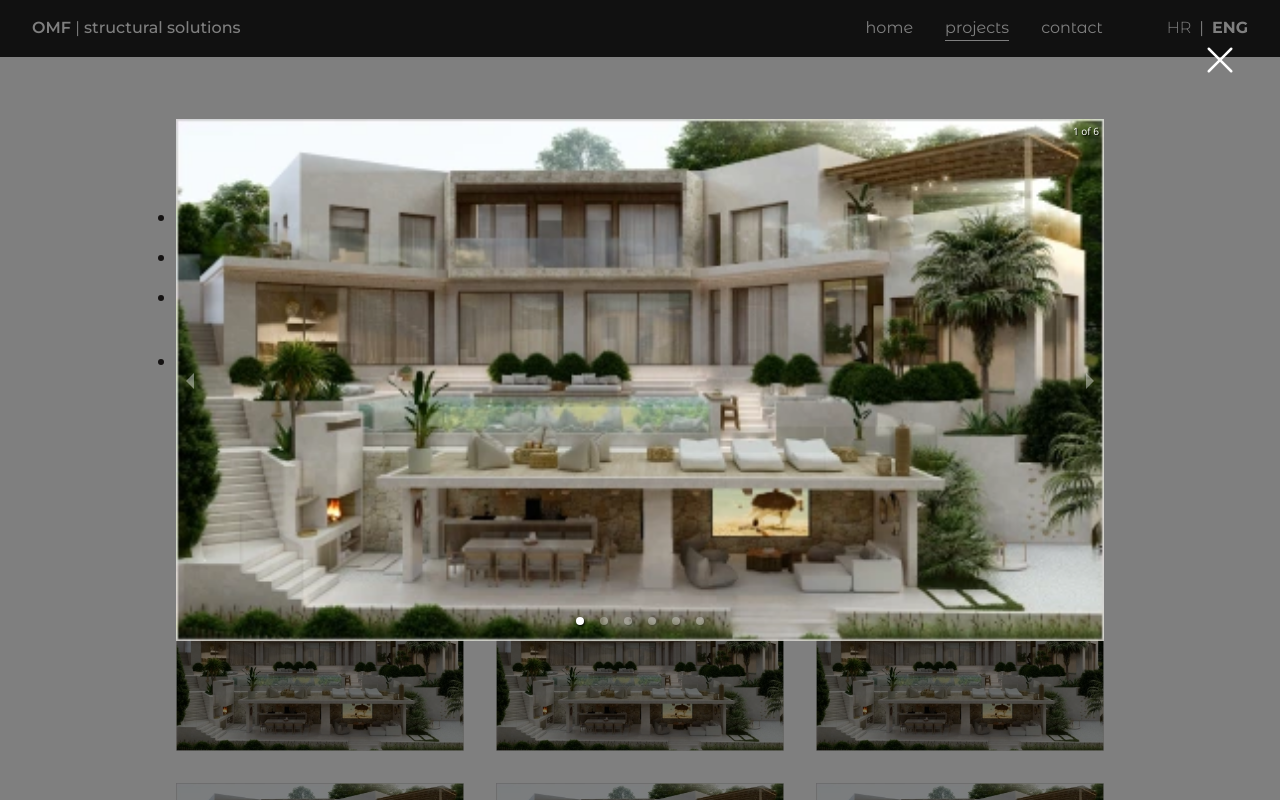
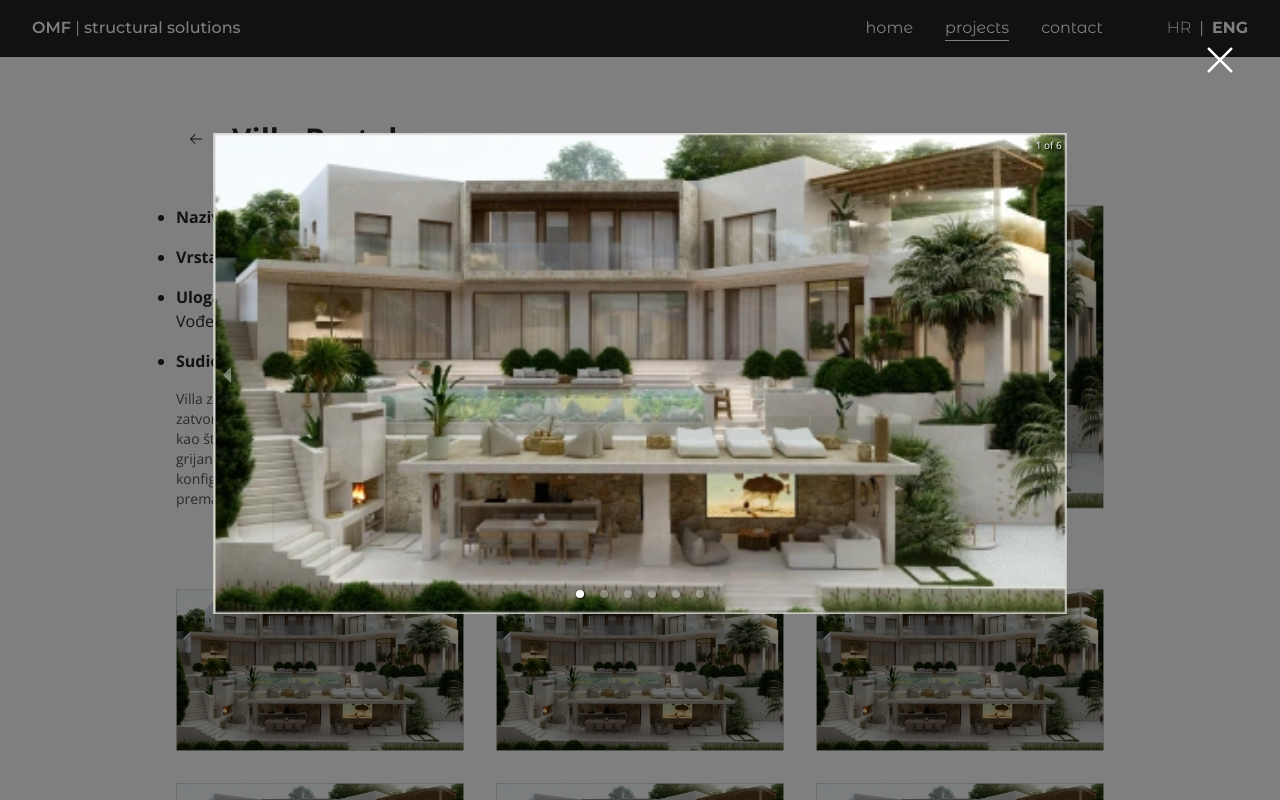
Before and after one commit to oyrad/omf, a Next.js app: page /en/projects/1 in a window 1280 px wide. Both pictures are taken after a click on the picture 320 px from the left and 670 px from the top of the page. Shown: the top 800 px of the page. Built offline with nearby package versions, Linux system fonts and the light colour scheme.

Commit message:
fix carousel height

```diff
--- a/app/[lang]/projects/[id]/components/ImageCarousel.tsx
+++ b/app/[lang]/projects/[id]/components/ImageCarousel.tsx
@@ -68,11 +68,12 @@ export default function ImageCarousel() {
         />
       </div>
       {selectedImage !== undefined && (
-        <div className="fixed top-0 left-0 px-44 py-20 w-full h-full bg-black bg-opacity-50 z-50 flex items-center justify-center">
+        <div className="fixed top-0 left-0 w-full h-full bg-black bg-opacity-50 z-50 flex items-center justify-center">
           <X
             className="absolute top-10 right-10 w-10 h-10 text-white hover:bg-stone-200 hover:bg-opacity-10 transition-all cursor-pointer"
             onClick={() => setSelectedImage(undefined)}
           />
+          <div className="w-2/3 h-2/3">
             <Carousel
               infiniteLoop={true}
               selectedItem={selectedImage}
@@ -94,6 +95,7 @@ export default function ImageCarousel() {
               <Image src={projectPhoto} alt="villa" width={600} height={600} />
             </Carousel>
           </div>
+        </div>
       )}
     </>
   );
```
Lines whose indentation alone changed are shown as unchanged.
